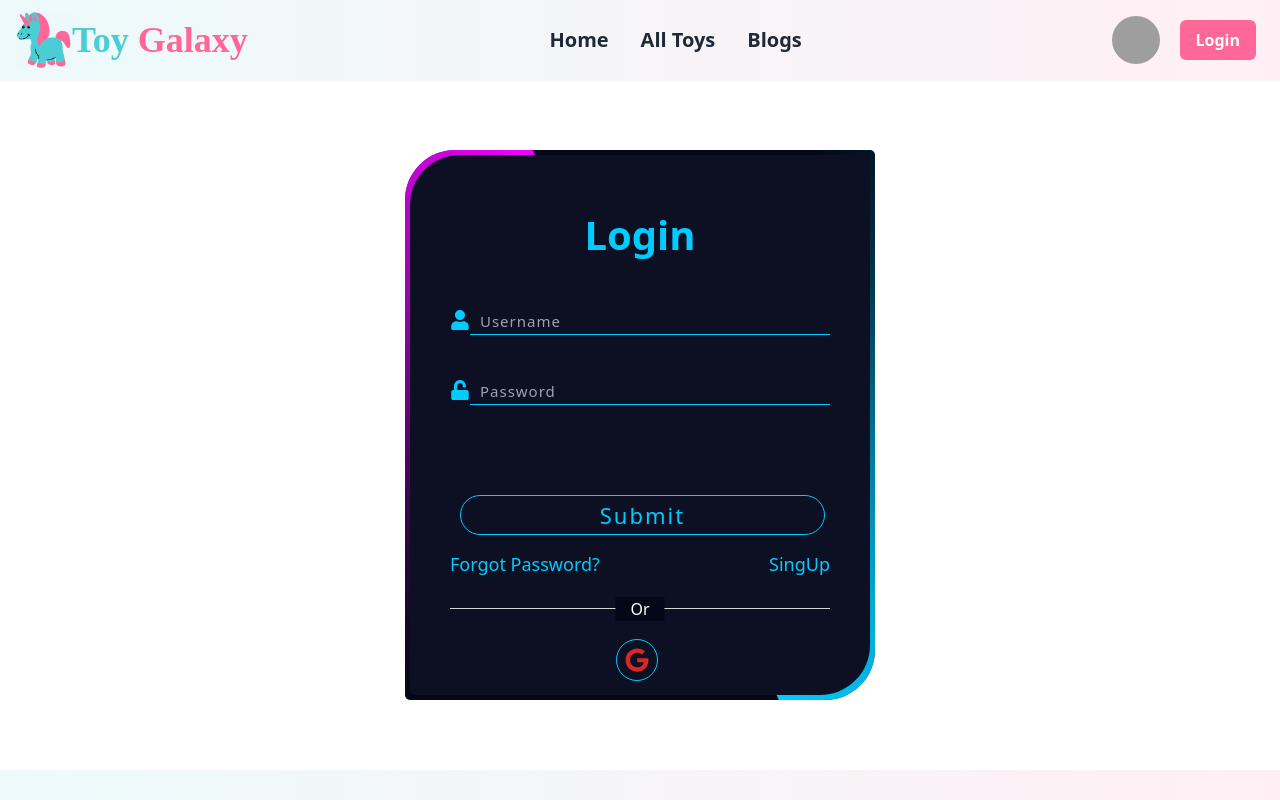
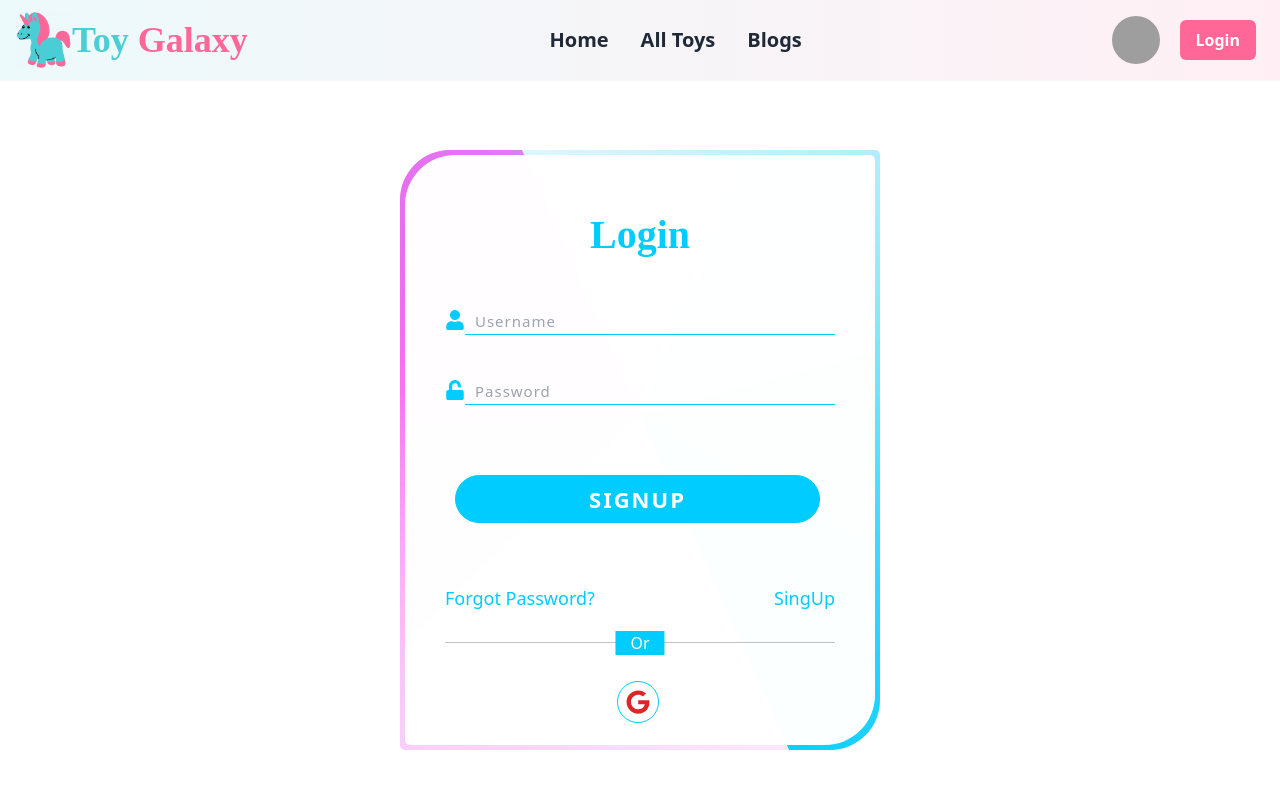
Before and after one commit to Shisir36/Toy-Marketplace-client, a React (Vite) app: page /login in a window 1280 px wide. Shown: the top 800 px of the page. Built offline with nearby package versions, Linux system fonts and the light colour scheme; no server answers; grey boxes are pictures that could not be loaded.

Commit message:
some style add in login page

```diff
--- a/src/Pages/Home/Banner/Banner.jsx
+++ b/src/Pages/Home/Banner/Banner.jsx
@@ -88,7 +88,7 @@ const Banner = () => {
                     </div>
                     <div className="md:p-8">
                         <h2
-                            className="text-white text-xl rounded-md bg-[#FF6799] md:p-2 md:w-1/2 text-center font-bold md:mb-4 mb-2"
+                            className="text-white text-xl rounded-md bg-[#FF6799] md:p-2 md:w-1/2 text-center font-bold md:mb-4 mb-2 mr-2"
                             data-aos="fade-up"
                             data-aos-duration="1000"
                         >
@@ -147,7 +147,7 @@ const Banner = () => {
                     </div>
                     <div className="md:p-8">
                         <h2
-                            className="text-white text-xl rounded-md bg-[#FF6799] md:p-2 md:w-1/2 text-center font-bold md:mb-4 mb-2"
+                            className="text-white text-xl rounded-md bg-[#FF6799] md:p-2 md:w-1/2 text-center font-bold md:mb-4 mb-2 mr-2"
                             data-aos="fade-up"
                             data-aos-duration="1000"
                         >
--- a/src/Pages/Home/ToyGallery/ToyGallery.jsx
+++ b/src/Pages/Home/ToyGallery/ToyGallery.jsx
@@ -21,7 +21,7 @@ const ToyGallery = () => {
     return (
         <div className="mt-10">
             <div className=" mb-7">
-                <h1 className="text-center font-bold md:text-5xl text-3xl gFont bg-gradient-to-r from-black via-gray-600 to-slate-300 text-transparent bg-clip-text md:p-5">
+                <h1 className="text-center font-bold md:text-5xl text-4xl gFont bg-gradient-to-r from-black via-gray-600 to-slate-300 text-transparent bg-clip-text md:p-5">
                     Toys Pictures
                 </h1>
                 <img src={image} alt="" className="mx-auto " />
--- a/src/Pages/Login/Login.css
+++ b/src/Pages/Login/Login.css
@@ -1,8 +1,6 @@
 .login_form_container {
   position: relative;
-  width: 470px;
-  height: 550px;
-  background: #040717;
+  background: #ffffff73;
   padding-bottom: 70px;
   border-radius: 50px 5px;
   display: flex;
@@ -15,19 +13,19 @@
 
 .login_form_container::before {
   position: absolute;
-  width: 170%;
-  height: 170%;
+  width: 200%;
+  height: 200%;
   content: '';
-  background-image: conic-gradient(transparent, transparent, transparent, #ee00ff);
+  background-image: conic-gradient(transparent, transparent, #f8cdfaf5, #ff00e6ea);
   animation: rotate_border 6s linear infinite;
 }
 
 .login_form_container::after {
   position: absolute;
-  width: 170%;
-  height: 170%;
+  width: 200%;
+  height: 200%;
   content: '';
-  background-image: conic-gradient(transparent, transparent, transparent, #00ccff);
+  background-image: conic-gradient(transparent, transparent, #b5effff5, #00ccfff5);
   animation: rotate_border 6s linear infinite;
   animation-delay: -3s;
 }
@@ -36,6 +34,7 @@
   0% {
     transform: rotate(0deg);
   }
+
   100% {
     transform: rotate(360deg);
   }
@@ -44,7 +43,7 @@
 .login_form {
   position: absolute;
   content: '';
-  background-color: #0c1022;
+  background-color: #fffffffc;
   border-radius: 50px 5px;
   inset: 5px;
   padding: 50px 40px;
@@ -52,7 +51,7 @@
   color: #00ccff;
 }
 
-.text{
+.text {
   font-size: 40px;
   font-weight: 600;
   text-align: center;
@@ -90,15 +89,15 @@
 
 #login_button {
   position: relative;
-  width: 365px;
   margin-left: 10px;
   margin-right: auto;
-  height: 40px;
+  height: 20px;
   transition: 1s;
-  margin-top: 70px;
+  margin-top: 60px;
+  margin-bottom: 70px;
 }
 
-#login_button a {
+#login_button .btn {
   position: absolute;
   width: 100%;
   height: 100%;
@@ -109,7 +108,7 @@
   letter-spacing: 2px;
   border: 1px solid #00ccff;
   border-radius: 50px;
-  background-color: #0c1022;
+  background-color: #00ccff;
   display: flex;
   justify-content: center;
   align-items: center;
@@ -134,9 +133,7 @@
 .google_button {
   position: relative;
   width: 350px;
-  margin-left: 166px;
-  margin-right: auto;
-  margin-top: 30px;
+  margin-top: 38px;
   height: 40px;
   transition: 1s;
 }
@@ -150,32 +147,32 @@
   letter-spacing: 2px;
   border: 1px solid #00ccff;
   border-radius: 50px;
-  background-color: #0c1022;
+  background-color: #ffffff;
   display: flex;
   justify-content: center;
   align-items: center;
 }
 
 .google_login_button:hover {
-     color: #ac1111;
+  color: #ac1111;
 }
 
-.line{
+.line {
   height: 1px;
   width: 100%;
-  background-color: #d4d4d4;
+  background-color: #c1c1c1;
   position: relative;
-   margin-top: 30px;
+  margin-top: 30px;
 
 }
 
-.line::before{
+.line::before {
   content: "Or";
   position: absolute;
   top: 50%;
   left: 50%;
   transform: translate(-50%, -50%);
-  background-color: #040717;
+  background-color: #00ccff;
   color: #ffffff;
   padding: 0 15px;
 }
--- a/src/Pages/Login/Login.jsx
+++ b/src/Pages/Login/Login.jsx
@@ -34,9 +34,12 @@ const Login = () => {
             });
     };
     return (
-        <div className="login_form_container mx-auto">
-            <form onSubmit={handleSubmit} className="login_form">
-                <h2 className='text'>Login</h2>
+        <div className="login_form_container mx-auto h-[600px] md:w-[480px]  w-[350]">
+            <form onSubmit={handleSubmit} className="login_form ">
+                <h2 className='text gFont'>Login</h2>
+                 {
+                    loginerror && <p className='text-red-500 test-sm'>{loginerror}</p>
+                 }
                 <div className="input_group">
                     <FaUser className='fa fa-user'></FaUser>
                     <input
@@ -57,18 +60,18 @@ const Login = () => {
                         autoComplete="off"
                     />
                 </div>
-                <button className="button_group" id="login_button">
-                    <a>Submit</a>
+                <button  className="button_group md:w-[365px] w-full" id="login_button">
+                    <input className='btn' type="submit" value="SignUp" />
                 </button>
                 <div className="fotter">
                     <a>Forgot Password?</a>
                     <Link to="/signup" >SingUp</Link>
                 </div>
                 <div className='line'></div>
-                <div className="google_button">
+                <div className="google_button md:ml-[172px] ml-[130px] ">
                     <button onClick={handleGoogleLogin} className="google_login_button px-2 py-2 ">
 
-                      <FaGoogle className=' text-red-600 h-6 w-6'></FaGoogle>
+                      <FaGoogle className=' text-red-600 h-6 w-6 '></FaGoogle>
                     </button>
                 </div>
             </form>
--- a/src/Pages/Shared/Navbar/Navbar.jsx
+++ b/src/Pages/Shared/Navbar/Navbar.jsx
@@ -25,11 +25,10 @@ const Navbar = () => {
     else if (location.pathname === "/blog") title = "Toy Galaxy | Blog"
     else if (location.pathname === "/login") title = "Toy Galaxy | Login"
     else if (location.pathname === "/signup") title = "Toy Galaxy | Signup"
-    else if (location.pathname === "/subCategories") title = "Toy Galaxy | Sub Categories"
-    else if (location.pathname === "/allToys") title = "Toy Galaxy | All Toys"
+    else if (location.pathname === "/alltoys") title = "Toy Galaxy | All Toys"
     else if (location.pathname === "/myToys") title = "Toy Galaxy | My Toys"
-    else if (location.pathname === "/addToy") title = "Toy Galaxy | Add a Toy"
-    else if (location.pathname === "/update") title = "Toy Galaxy | Update Toy"
+    else if (location.pathname === "/addAToy") title = "Toy Galaxy | Add a Toy"
+    else if (location.pathname === "/updateToy") title = "Toy Galaxy | Update Toy"
 
     document.title=title
 
--- a/src/Routes/Route.jsx
+++ b/src/Routes/Route.jsx
@@ -11,6 +11,7 @@ import ErrorPage from "../Pages/ErrorPage/ErrorPage";
 import PrivateRoute from "../privateRoutes/PrivateRoutes";
 import MyToys from "../Pages/MyToys/MyToys";
 import UpdateToy from "../Pages/UpdateToy/UpdateToy";
+import ShopByCategory from "../Pages/Home/ShopByCategory/ShopByCategory";
 
 export const router = createBrowserRouter([
     {
@@ -55,6 +56,10 @@ export const router = createBrowserRouter([
         {
           path:"/updateToy/:id",
           element:<UpdateToy/>,
+        },
+        {
+          path:"shopBycategory",
+          element:<ShopByCategory/>
         }
 
       ]
```
